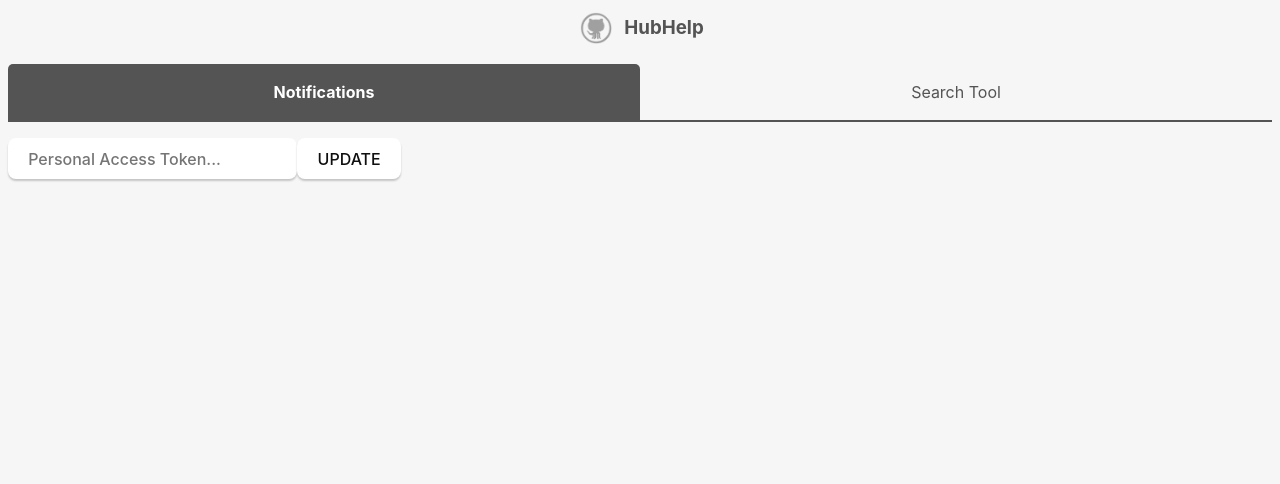
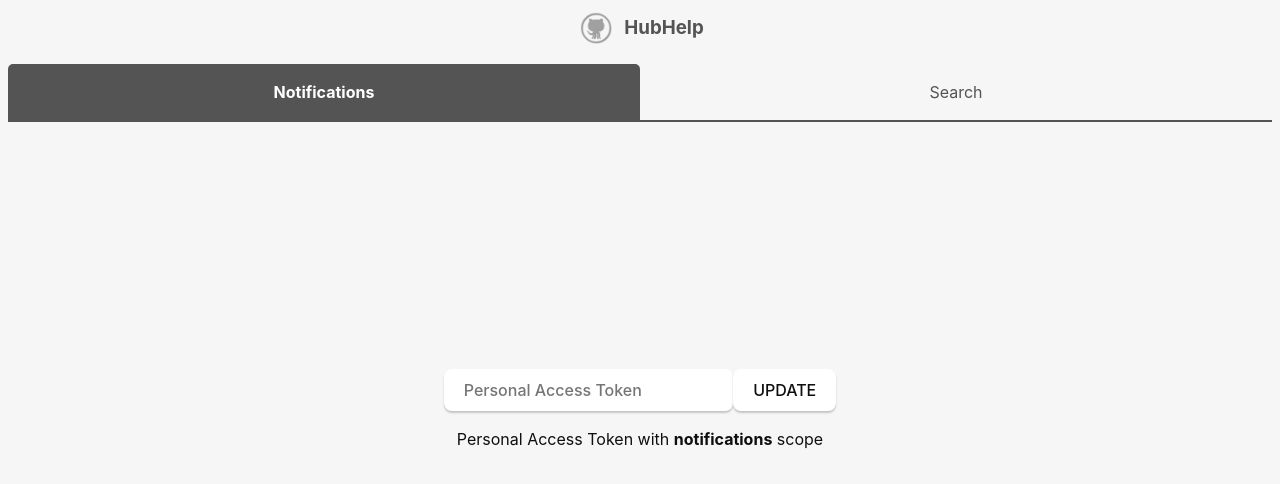
Before and after one commit to nihilok/hubhelp, a React (Vite) app: page / in a window 1280 px wide. Both pictures are taken after a click on the link 640 px from the left and 250 px from the top of the page. Shown: the top 484 px of the page. Built offline with nearby package versions, Linux system fonts and the light colour scheme.

Commit message:
some styling bits

```diff
--- a/src-tauri/tauri.conf.json
+++ b/src-tauri/tauri.conf.json
@@ -42,7 +42,7 @@
         "resizable": false,
         "title": "HubHelp v0.1",
         "width": 500,
-        "height": 600
+        "height": 660
       }
     ]
   }
--- a/src/App.tsx
+++ b/src/App.tsx
@@ -49,7 +49,7 @@
                 Notifications
               </Tab>
               <Tab className="tab no-select" selectedClassName="tab-selected">
-                Search Tool
+                Search
               </Tab>
             </TabList>
             <TabPanel>
--- a/src/components/NotificationsPanel.tsx
+++ b/src/components/NotificationsPanel.tsx
@@ -108,10 +108,12 @@
     setIntervalValue(parseInt(value));
   }
 
-  return !hasToken ? (
+  return (
+    <div className="notifications-panel">
+      {!hasToken ? (
         <>
           <form
-        className="row"
+            className="token-form"
             onSubmit={(e) => {
               e.preventDefault();
               updateToken();
@@ -120,20 +122,21 @@
             <input
               id="token-input"
               onChange={(e) => setToken(e.currentTarget.value)}
-          placeholder="Personal Access Token..."
+              placeholder="Personal Access Token"
             />
             <button type="submit">UPDATE</button>
           </form>
+          <p>
+            Personal Access Token with <b>notifications</b> scope
+          </p>
         </>
       ) : (
         <>
-      <br />
           <div className="row-center gap-1">
             <a href={"https://github.com/notifications"} target="_blank">
               Go to Notifications
             </a>
           </div>
-      <br />
           <br />
           <div className="row-center gap-1">
             <input
@@ -162,5 +165,7 @@
             </label>
           </div>
         </>
+      )}
+    </div>
   );
 }
--- a/src/components/SearchPanel.tsx
+++ b/src/components/SearchPanel.tsx
@@ -6,8 +6,8 @@
 interface FormState extends InvokeArgs {
   repo: string;
   term: string;
-  author: string;
-  commenter: string;
+  author: string | null;
+  commenter: string | null;
   searchType: string;
 }
 
@@ -20,10 +20,21 @@
 
   async function onSubmit(event: React.FormEvent) {
     event.preventDefault();
-    await invoke("gh_search", {
-      ...formState,
-      inComments: inCommentsToggle,
-    });
+    let payload: FormState;
+    if (codeSearch) {
+      payload = {
+        repo: formState.repo,
+        term: formState.term,
+        author: null,
+        commenter: null,
+        searchType: formState.searchType,
+        inComments: false,
+      };
+    } else {
+      payload = { ...formState, inComments: inCommentsToggle };
+    }
+
+    await invoke("gh_search", { ...payload });
   }
 
   function onChange(event: React.ChangeEvent<HTMLInputElement>) {
@@ -45,8 +56,6 @@
 
   return (
     <div className="search-panel">
-      <h3>GitHub Search Tool</h3>
-      <br />
       <form onSubmit={onSubmit} className="search-form">
         <div
           className={classNames("input-wrapper", {
@@ -61,6 +70,8 @@
             onChange={onChange}
             required={true}
             className="repo-input"
+            autoCorrect="off"
+            autoCapitalize="none"
           />
         </div>
         <div
@@ -72,9 +83,11 @@
           <input
             name="author"
             placeholder="Author (optional)"
-            value={formState.author}
+            value={formState.author ?? ""}
             onChange={onChange}
             disabled={codeSearch}
+            autoCorrect="off"
+            autoCapitalize="none"
           />
         </div>
         <div
@@ -86,9 +99,11 @@
           <input
             name="commenter"
             placeholder="Commenter (optional)"
-            value={formState.commenter}
+            value={formState.commenter ?? ""}
             onChange={onChange}
             disabled={codeSearch}
+            autoCorrect="off"
+            autoCapitalize="none"
           />
         </div>
         <div
@@ -102,6 +117,8 @@
             placeholder="Search for..."
             value={formState.term}
             onChange={onChange}
+            autoCorrect="off"
+            autoCapitalize="none"
           />
         </div>
 
--- a/src/components/search-panel.css
+++ b/src/components/search-panel.css
@@ -44,7 +44,7 @@
 }
 
 .search-panel .input-wrapper input {
-  min-width: 23ch;
+  min-width: 14rem;
 }
 
 .search-panel .input-wrapper.show-label::before {
--- a/src/styles.css
+++ b/src/styles.css
@@ -195,3 +195,17 @@
   font-weight: bold;
   user-select: none;
 }
+
+.token-form {
+  display: flex;
+  justify-content: center;
+}
+
+.notifications-panel {
+  display: flex;
+  flex-direction: column;
+  justify-content: center;
+  align-items: center;
+  height: 70vh;
+  overflow: auto;
+}
```
Also changed, not shown: 1 other file (tests, documents, lock files or other folders). Lines whose indentation alone changed are shown as unchanged.
